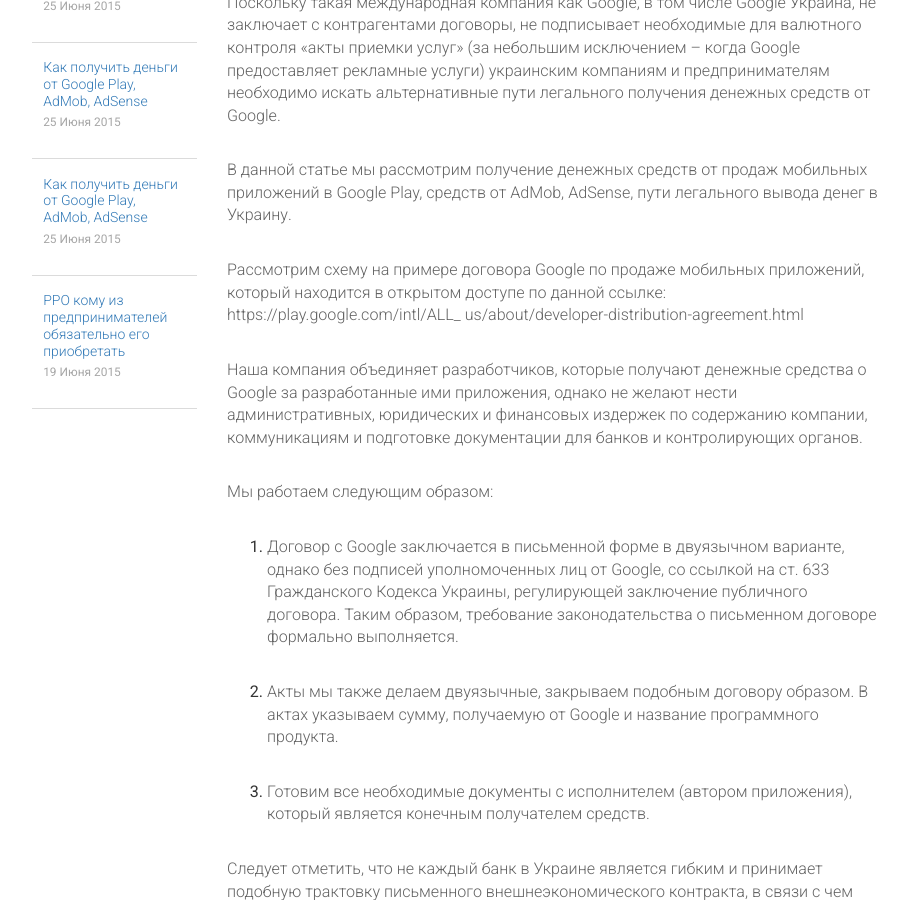
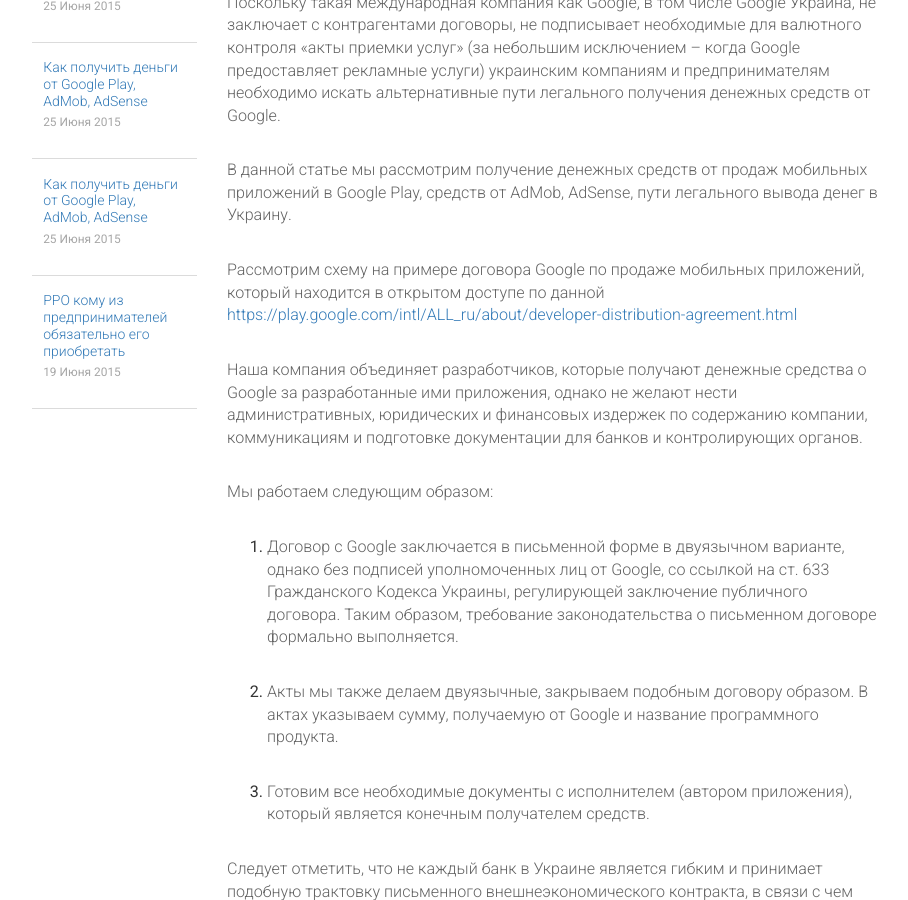
Before and after one commit to itinua/itinua.github.io, a Jekyll site: the page built from _posts/[a1] Работа с иностранными компаниями/2015-06-25-kak-rabotat-s-gugl.md, in a window 1280 px wide and 900 px high, scrolled down 634 px. Shown: the whole window, without its empty margins (38-946 px from the left). Built offline with Jekyll 4.4.1, drawn with Linux system fonts in a browser that asks for light colours; Markdown is read by kramdown in place of the engine named in the settings; comment, search, counter and statistics services are not loaded; part of the change alters nothing that is shown.

Commit message:
Update 2015-06-25-kak-rabotat-s-gugl.md

```diff
--- a/_posts/[a1] Работа с иностранными компаниями/2015-06-25-kak-rabotat-s-gugl.md
+++ b/_posts/[a1] Работа с иностранными компаниями/2015-06-25-kak-rabotat-s-gugl.md
@@ -21,8 +21,7 @@ author: katerina-timchenko
 В данной статье мы рассмотрим получение денежных средств от продаж мобильных приложений в Google Play, средств от AdMob,
 AdSense, пути легального вывода денег в Украину.
 
-Рассмотрим схему на примере договора Google по продаже мобильных приложений, который находится в открытом доступе по данной
-ссылке: https://play.google.com/intl/ALL_ us/about/developer-distribution-agreement.html
+Рассмотрим схему на примере договора Google по продаже мобильных приложений, который находится в открытом доступе по данной [https://play.google.com/intl/ALL_ru/about/developer-distribution-agreement.html](https://play.google.com/intl/ALL_ru/about/developer-distribution-agreement.html)
 
 Наша компания объединяет разработчиков, которые получают денежные средства о Google за разработанные ими приложения, однако
 не желают нести административных, юридических и финансовых издержек по содержанию компании, коммуникациям и подготовке
```
